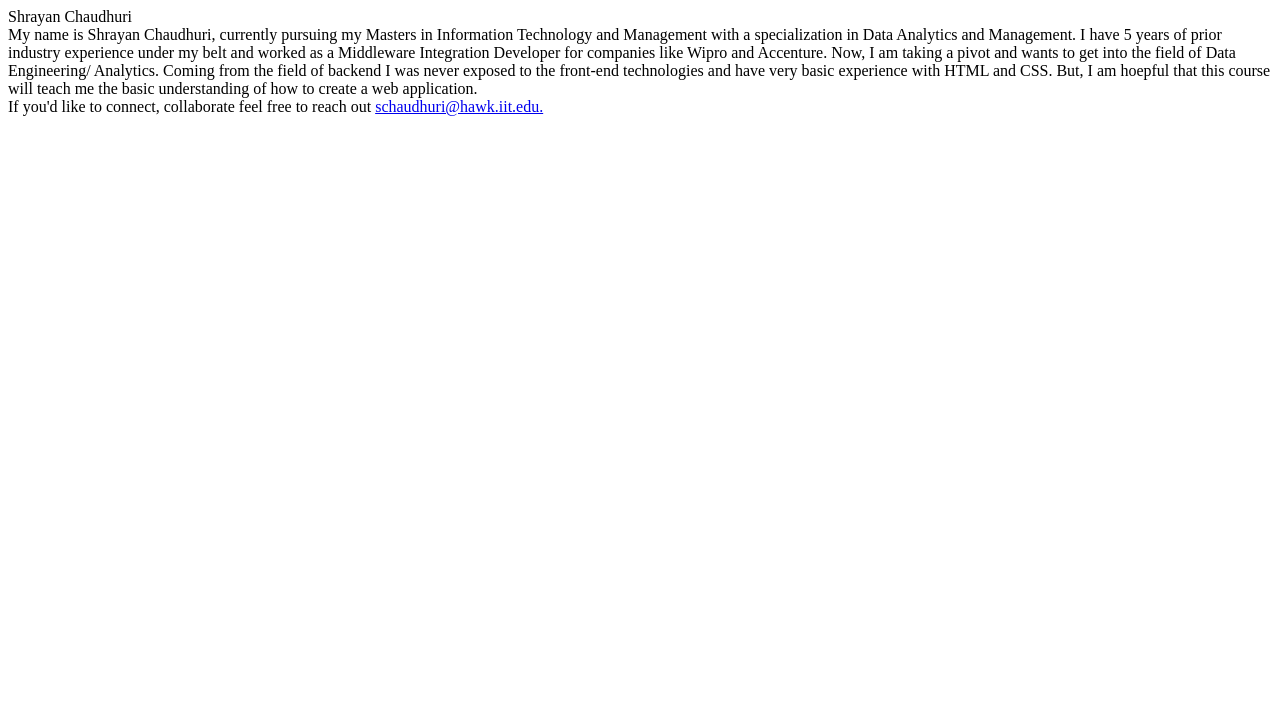
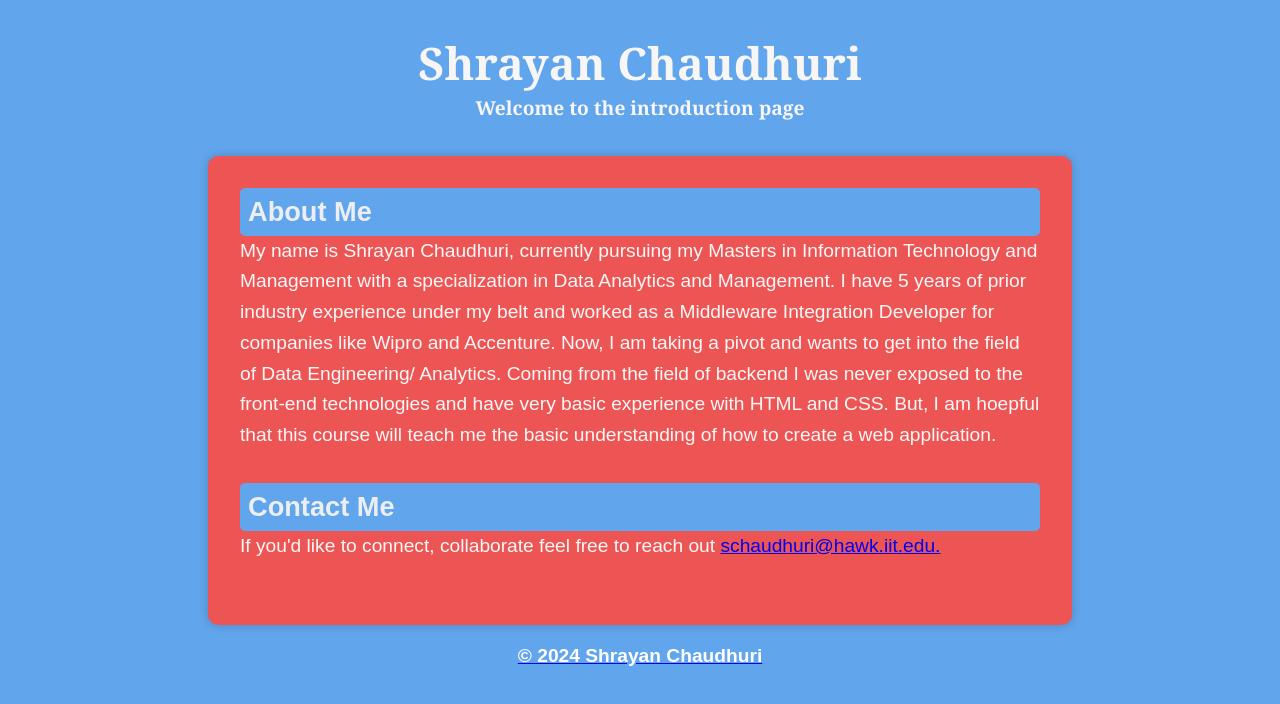
Before and after one commit to shrayan05/ITMD541_LAB1, a plain HTML site: page index.html in a window 1280 px wide. Drawn offline with Linux system fonts and the light colour scheme; files that its build step writes are made by us from their sources.

Commit message:
Update index.html

```diff
--- a/index.html
+++ b/index.html
@@ -1,23 +1,31 @@
 <!DOCTYPE html>
 <html lang="en">
 <head>
-  <meta charset="UTF-8">
-  <meta name="viewport" content="width=device-width, initial-scale=1.0">
-  <title>Shrayan Chaudhuri</title>
-  <link rel="stylesheet" href="styles.css">
+    <meta charset="UTF-8">
+    <meta name="viewport" content="width=device-width, initial-scale=1.0">
+    <title>Self-Introduction Page </title>
+    <link href="CSS/style.css" rel="stylesheet" type="text/css">
 </head>
 <body>
-  <div class="container">
-    <div class="name">Shrayan Chaudhuri</div>
-    <div class="box1">
-      <div class="bio">
-        My name is Shrayan Chaudhuri, currently pursuing my Masters in Information Technology and Management with a specialization in Data Analytics and Management. I have 5 years of prior industry experience under my belt and worked as a Middleware Integration Developer for companies like Wipro and Accenture. Now, I am taking a pivot and wants to get into the field of Data Engineering/ Analytics. Coming from the field of backend I was never exposed to the front-end technologies and have very basic experience with HTML and CSS. But, I am hoepful that this course will teach me the basic understanding of how to create a web application.
-      </div>
-    </div>
-    <div class="box2">
-      <div class="bio">
-        If you'd like to connect, collaborate feel free to reach out <a href="mailto:schaudhuri@hawk.iit.edu" >schaudhuri@hawk.iit.edu.
-      </div>
-      </div>
-      </div>
-      </body>
+    <header>
+        <h1>Shrayan Chaudhuri</h1>
+        <p>Welcome to the introduction page</p>
+    </header>
+	<main>
+        <section>
+            <h2>About Me</h2>
+            <p>
+				My name is Shrayan Chaudhuri, currently pursuing my Masters in Information Technology and Management with a specialization in Data Analytics and Management. I have 5 years of prior industry experience under my belt and worked as a Middleware Integration Developer for companies like Wipro and Accenture. Now, I am taking a pivot and wants to get into the field of Data Engineering/ Analytics. Coming from the field of backend I was never exposed to the front-end technologies and have very basic experience with HTML and CSS. But, I am hoepful that this course will teach me the basic understanding of how to create a web application.
+            </p>
+        </section>
+        <section>
+            <h2>Contact Me</h2>
+            <p>
+                If you'd like to connect, collaborate feel free to reach out <a href="mailto:schaudhuri@hawk.iit.edu" >schaudhuri@hawk.iit.edu.
+        </section>
+    </main>
+	<footer>
+        <p>&copy; 2024 Shrayan Chaudhuri</p>
+    </footer>
+</body>
+</html>
```
